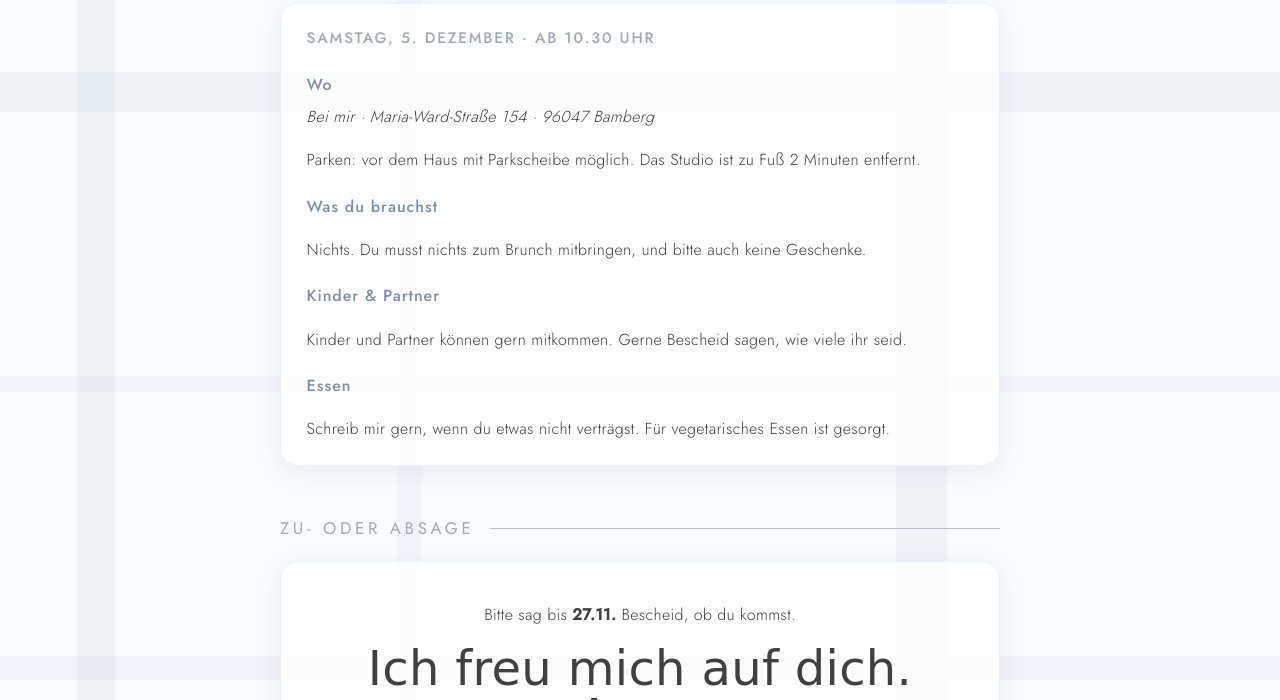
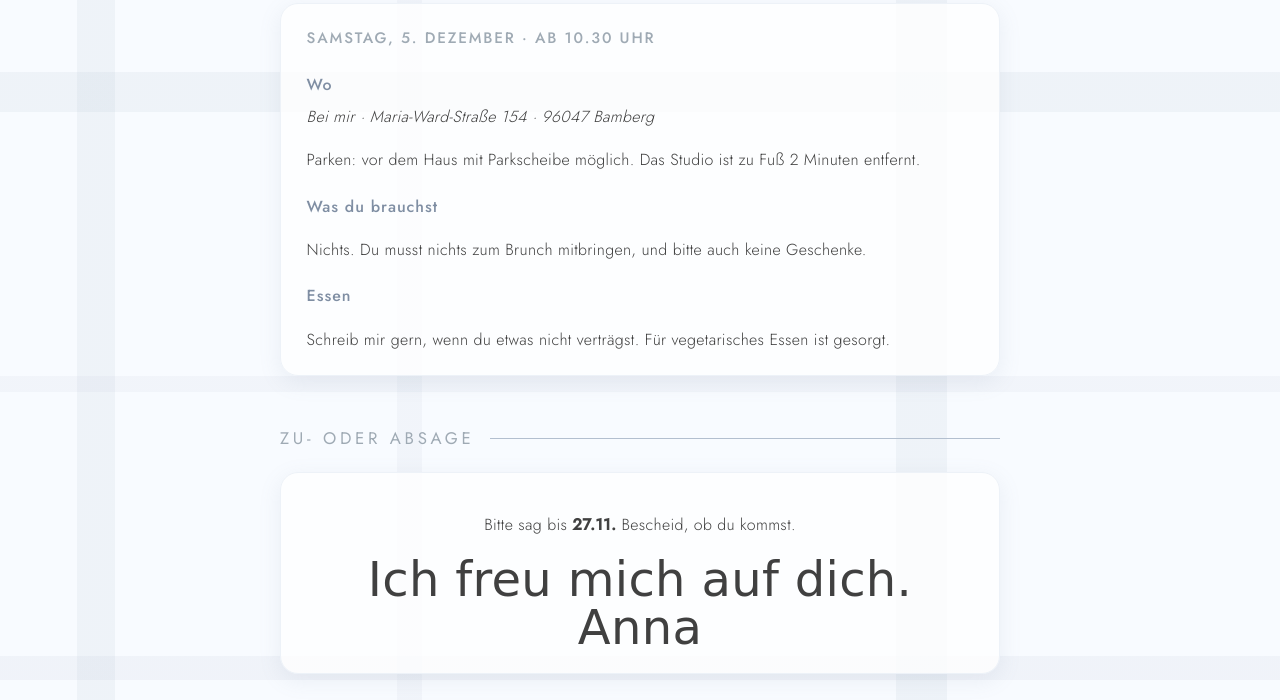
Before and after one commit to annafunkelmann-cloud/Advent_Gun, a plain HTML site: page index.html in a window 1280 px wide. Shown: the part 1624-2324 px from the top of the page. Drawn offline with Linux system fonts and the light colour scheme; a web font is replaced by a local one.

Commit message:
Add files via upload

```diff
--- a/index.html
+++ b/index.html
@@ -140,8 +140,6 @@
       <p>Parken: vor dem Haus mit Parkscheibe möglich. Das Studio ist zu Fuß 2 Minuten entfernt.</p>
       <h3>Was du brauchst</h3>
       <p>Nichts. Du musst nichts zum Brunch mitbringen, und bitte auch keine Geschenke.</p>
-      <h3>Kinder &amp; Partner</h3>
-      <p>Kinder und Partner können gern mitkommen. Gerne Bescheid sagen, wie viele ihr seid.</p>
       <h3>Essen</h3>
       <p>Schreib mir gern, wenn du etwas nicht verträgst. Für vegetarisches Essen ist gesorgt.</p>
     </div>
```
